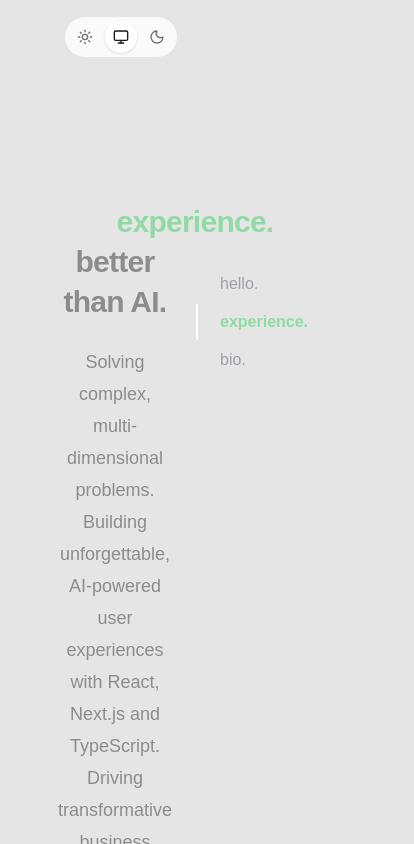
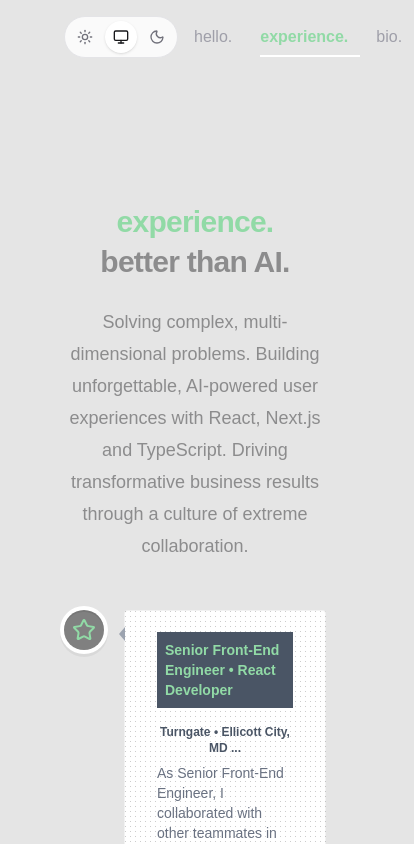
Before and after one commit to andyfrith/portfolio-web-nextjs16, a Next.js app: page /timeline in a window 390 px wide. Shown: the top 844 px of the page, 414 px wide, since content can reach past the window. Built offline with nearby package versions, Linux system fonts and the light colour scheme.

Commit message:
Main navigation is displayed within the header component when screen size is small.

```diff
--- a/app/bio/page.tsx
+++ b/app/bio/page.tsx
@@ -18,7 +18,9 @@ export default function Bio() {
               around me.
             </p>
           </div>
+          <div className="hidden sm:block">
             <NavigationMain />
+          </div>
         </div>
         <section>
           <p className="pt-10">
@@ -54,6 +56,7 @@ export default function Bio() {
           <p className="pt-5">
             I’d love to learn how I might best impact your team or project.
             Please feel free to reach out to me:
+          </p>
           <ul className="pt-2 dark:text-gray-300 underline list-inside">
             <li>
               <div className="flex items-center gap-2">
@@ -64,9 +67,9 @@ export default function Bio() {
                   viewBox="0 0 24 24"
                   fill="none"
                   stroke="currentColor"
-                    stroke-width="2"
-                    stroke-linecap="round"
-                    stroke-linejoin="round"
+                  strokeWidth="2"
+                  strokeLinecap="round"
+                  strokeLinejoin="round"
                   className="lucide lucide-mail float-left"
                 >
                   <path d="M4 4h16c1.1 0 2 .9 2 2v12c0 1.1-.9 2-2 2H4c-1.1 0-2-.9-2-2V6c0-1.1.9-2 2-2z" />
@@ -86,9 +89,9 @@ export default function Bio() {
                   viewBox="0 0 24 24"
                   fill="none"
                   stroke="currentColor"
-                    stroke-width="2"
-                    stroke-linecap="round"
-                    stroke-linejoin="round"
+                  strokeWidth="2"
+                  strokeLinecap="round"
+                  strokeLinejoin="round"
                   className="lucide lucide-linkedin float-left"
                 >
                   <path d="M16 8a6 6 0 0 1 6 6v7h-4v-7a2 2 0 0 0-2-2 2 2 0 0 0-2 2v7h-4v-7a6 6 0 0 1 6-6z" />
@@ -101,7 +104,6 @@ export default function Bio() {
               </div>
             </li>
           </ul>
-          </p>
         </section>
       </main>
     </div>
--- a/app/page.tsx
+++ b/app/page.tsx
@@ -19,7 +19,9 @@ export default function Home() {
               AI technology for successful outcomes.{" "}
             </p>
           </div>
-          <NavigationMain />
+          <div className="hidden sm:block">
+            <NavigationMain />
+          </div>
         </div>
         <section>
           <Traits />
--- a/app/timeline/page.tsx
+++ b/app/timeline/page.tsx
@@ -21,7 +21,9 @@ export default function TimelinePage() {
               culture of extreme collaboration.
             </p>
           </div>
-          <NavigationMain />
+          <div className="hidden sm:block">
+            <NavigationMain />
+          </div>
         </div>
         <section>
           <Timeline data={experiencesData} />
--- a/components/header/header.tsx
+++ b/components/header/header.tsx
@@ -4,6 +4,7 @@ import { useTheme } from "next-themes";
 import { Moon, Sun, Monitor } from "lucide-react";
 import { cn } from "@/lib/utils";
 import { useLayoutEffect, useState } from "react";
+import { NavigationMain } from "@/components/navigation/navigation-main";
 
 export interface HeaderProps {
   className?: string;
@@ -30,9 +31,8 @@ export function Header({ className }: HeaderProps) {
   // Use undefined fallback to handle initial render before hydration
   const currentTheme = theme || "system";
 
+  function renderThemeSelector() {
     return (
-    <header className={cn("w-full px-16 py-4 ", className)}>
-      <div className="mx-auto flex max-w-3xl items-center justify-between">
       <div
         className="flex items-center gap-1 rounded-full border border-zinc-200 bg-zinc-50 p-1 dark:border-zinc-800 dark:bg-zinc-900"
         role="group"
@@ -60,6 +60,17 @@ export function Header({ className }: HeaderProps) {
           );
         })}
       </div>
+    );
+  }
+
+  return (
+    <header className={cn("w-full px-16 py-4 ", className)}>
+      <div className="mx-auto flex max-w-3xl items-center sm:justify-between">
+        <div className="flex items-center gap-4 sm:hidden">
+          {renderThemeSelector()}
+          <NavigationMain orientation="horizontal" />
+        </div>
+        <div className="hidden sm:block">{renderThemeSelector()}</div>
       </div>
     </header>
   );
--- a/components/navigation/navigation-main.tsx
+++ b/components/navigation/navigation-main.tsx
@@ -22,7 +22,11 @@ const navItems = [
   },
 ];
 
-export function NavigationMain() {
+export interface NavigationMainProps {
+  orientation?: "vertical" | "horizontal";
+}
+
+export function NavigationMain({ orientation = "vertical" }: NavigationMainProps) {
   function handleItemClick(id: string, href?: string) {
     if (href) {
       console.log("Navigate to:", href);
@@ -31,7 +35,11 @@ export function NavigationMain() {
 
   return (
     <div>
-      <Navigation items={navItems} onItemClick={handleItemClick} />
+      <Navigation
+        items={navItems}
+        onItemClick={handleItemClick}
+        orientation={orientation}
+      />
     </div>
   );
 }
--- a/components/navigation/navigation.tsx
+++ b/components/navigation/navigation.tsx
@@ -14,6 +14,7 @@ export interface NavigationItem {
 export interface NavigationProps {
   items: NavigationItem[];
   onItemClick?: (id: string, href?: string) => void;
+  orientation?: "vertical" | "horizontal";
 }
 
 function NavigationItemComponent({
@@ -21,11 +22,13 @@ function NavigationItemComponent({
   pathname,
   onItemClick,
   level = 0,
+  orientation = "vertical",
 }: {
   item: NavigationItem;
   pathname: string;
   level?: number;
   onItemClick?: (id: string, href?: string) => void;
+  orientation?: "vertical" | "horizontal";
 }) {
   const isActive =
     item.href &&
@@ -34,15 +37,25 @@ function NavigationItemComponent({
 
   return (
     <li className="relative">
-      {isActive && (
+      {isActive && orientation === "vertical" && (
         <span className="absolute -left-6 top-0 bottom-0 w-0.5 bg-white" />
+      )}
+      {isActive && orientation === "horizontal" && (
+        <span className="absolute -bottom-1 left-0 right-0 h-0.5 bg-white" />
       )}
       <Link
         href={item.href || "#"}
         onClick={() => onItemClick?.(item.id, item.href)}
         className={cn(
-          "relative block w-full py-1.5 text-left transition-colors",
-          level === 0 ? "pl-0" : level === 1 ? "pl-4" : "pl-8",
+          "relative block transition-colors",
+          orientation === "vertical"
+            ? "w-full py-1.5 text-left"
+            : "px-3 py-1 text-center",
+          level === 0
+            ? "pl-0"
+            : level === 1
+              ? "pl-4"
+              : "pl-8",
           isActive
             ? "font-semibold text-(--text-green-color) dark:text-(--text-green-color-dark)"
             : "font-normal text-zinc-400 hover:text-zinc-300"
@@ -51,7 +64,13 @@ function NavigationItemComponent({
         {item.label}
       </Link>
       {item.children && item.children.length > 0 && (
-        <ul className="mt-0.5 space-y-0.5">
+        <ul
+          className={cn(
+            orientation === "vertical"
+              ? "mt-0.5 space-y-0.5"
+              : "ml-0.5 flex space-x-0.5"
+          )}
+        >
           {item.children.map((child) => (
             <NavigationItemComponent
               key={child.id}
@@ -59,6 +78,7 @@ function NavigationItemComponent({
               pathname={pathname}
               onItemClick={onItemClick}
               level={level + 1}
+              orientation={orientation}
             />
           ))}
         </ul>
@@ -67,18 +87,34 @@ function NavigationItemComponent({
   );
 }
 
-export function Navigation({ items, onItemClick }: NavigationProps) {
+export function Navigation({
+  items,
+  onItemClick,
+  orientation = "vertical",
+}: NavigationProps) {
   const pathname = usePathname();
 
   return (
-    <nav className="w-full p-6">
-      <ul className="space-y-0.5 pl-6">
+    <nav
+      className={cn(
+        "w-full",
+        orientation === "vertical" ? "p-6" : "p-0"
+      )}
+    >
+      <ul
+        className={cn(
+          orientation === "vertical"
+            ? "space-y-0.5 pl-6"
+            : "flex items-center gap-4"
+        )}
+      >
         {items.map((item) => (
           <NavigationItemComponent
             key={item.id}
             item={item}
             pathname={pathname}
             onItemClick={onItemClick}
+            orientation={orientation}
           />
         ))}
       </ul>
```
Lines whose indentation alone changed are shown as unchanged.
